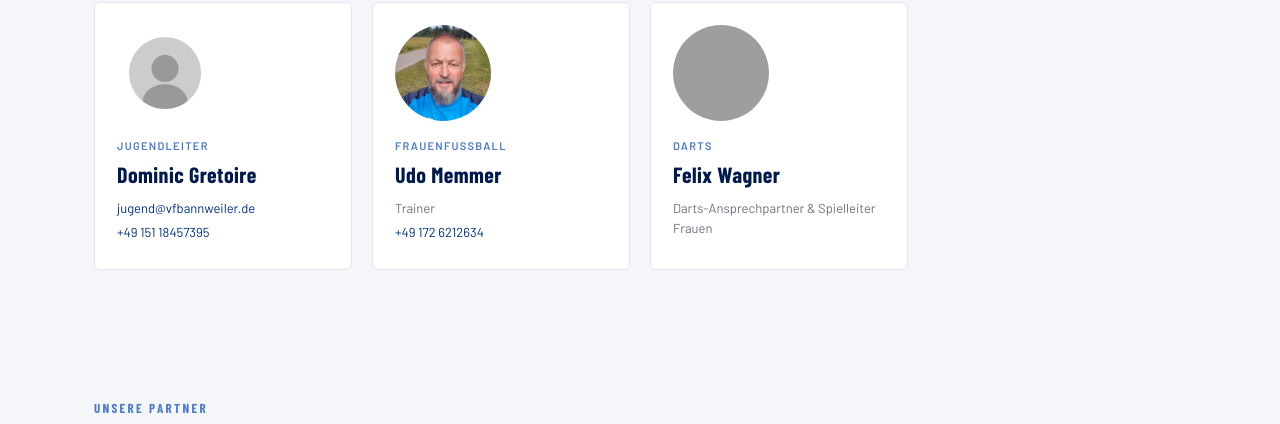
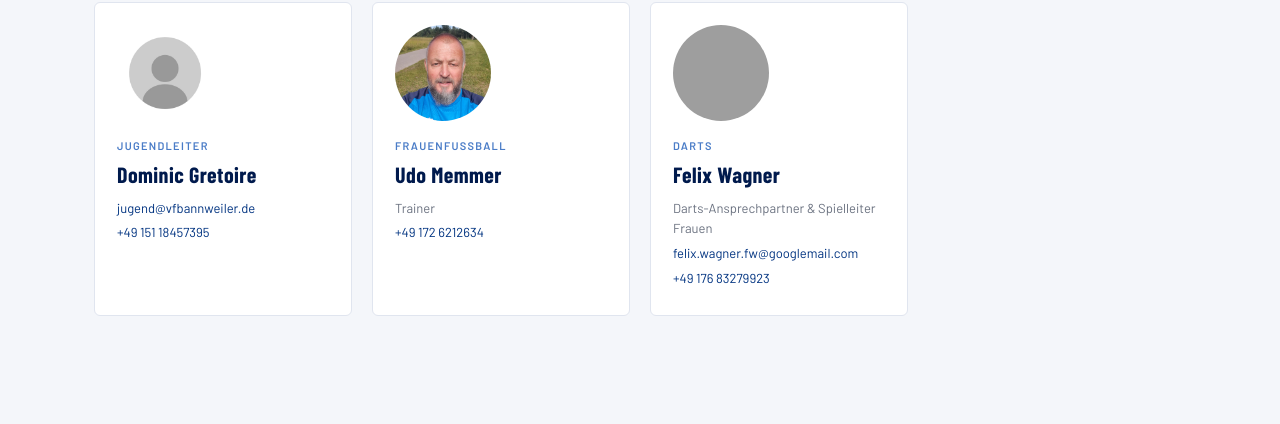
Before and after one commit to LateNightDinner/vfb-annweiler-website, a plain HTML site: page kontakt.html in a window 1280 px wide. Shown: the part 1314-1738 px from the top of the page. Drawn offline with Linux system fonts and the light colour scheme; grey boxes are pictures that could not be loaded.

Commit message:
Füge E-Mail- und Telefonnummer für Felix Wagner im Kontaktbereich hinzu.

```diff
--- a/kontakt.html
+++ b/kontakt.html
@@ -85,6 +85,8 @@
         <div class="role">Darts</div>
         <h4>Felix Wagner</h4>
         <div class="contact-line">Darts-Ansprechpartner &amp; Spielleiter Frauen</div>
+        <div class="contact-line"><a href="mailto:felix.wagner.fw@googlemail.com">felix.wagner.fw@googlemail.com</a></div>
+        <div class="contact-line"><a href="tel:+4917683279923">+49 176 83279923</a></div>
       </div>
     </div>
   </div>
```
